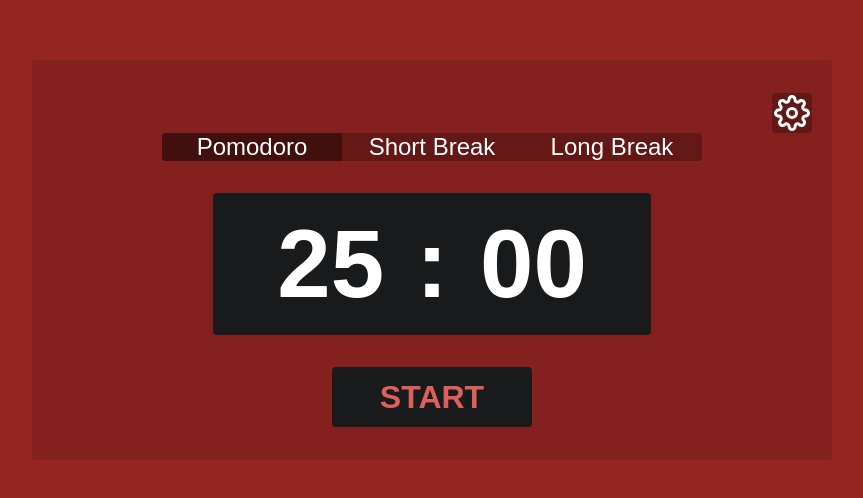
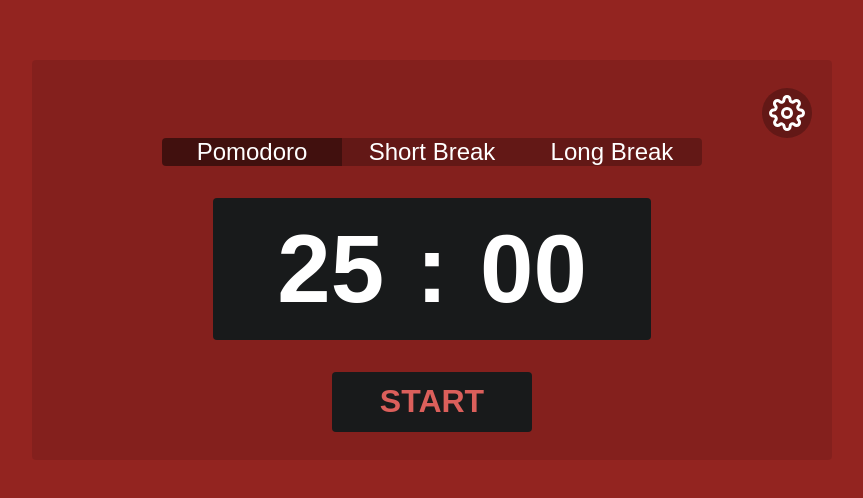
Before and after one commit to willswats/react-pomodoro, a React (Create React App) app: page / in a window 1280 px wide. Shown: the part 140-638 px from the top of the page, without its empty margins (208-1071 px from the left). Built offline with nearby package versions, Linux system fonts and the light colour scheme; the HTML template or start-up script is replaced by a standard one.

Commit message:
Change SettingsButton styling

```diff
--- a/src/components/UI/Buttons/SettingsButton.module.css
+++ b/src/components/UI/Buttons/SettingsButton.module.css
@@ -2,8 +2,8 @@
   display: flex;
   justify-content: center;
   align-items: center;
-  padding: 0.5rem;
-  border-radius: 4px;
+  padding: 0.8rem;
+  border-radius: 50%;
   background-color: rgba(0, 0, 0, 0.25);
   transition: background-color 0.1s;
 }
```
